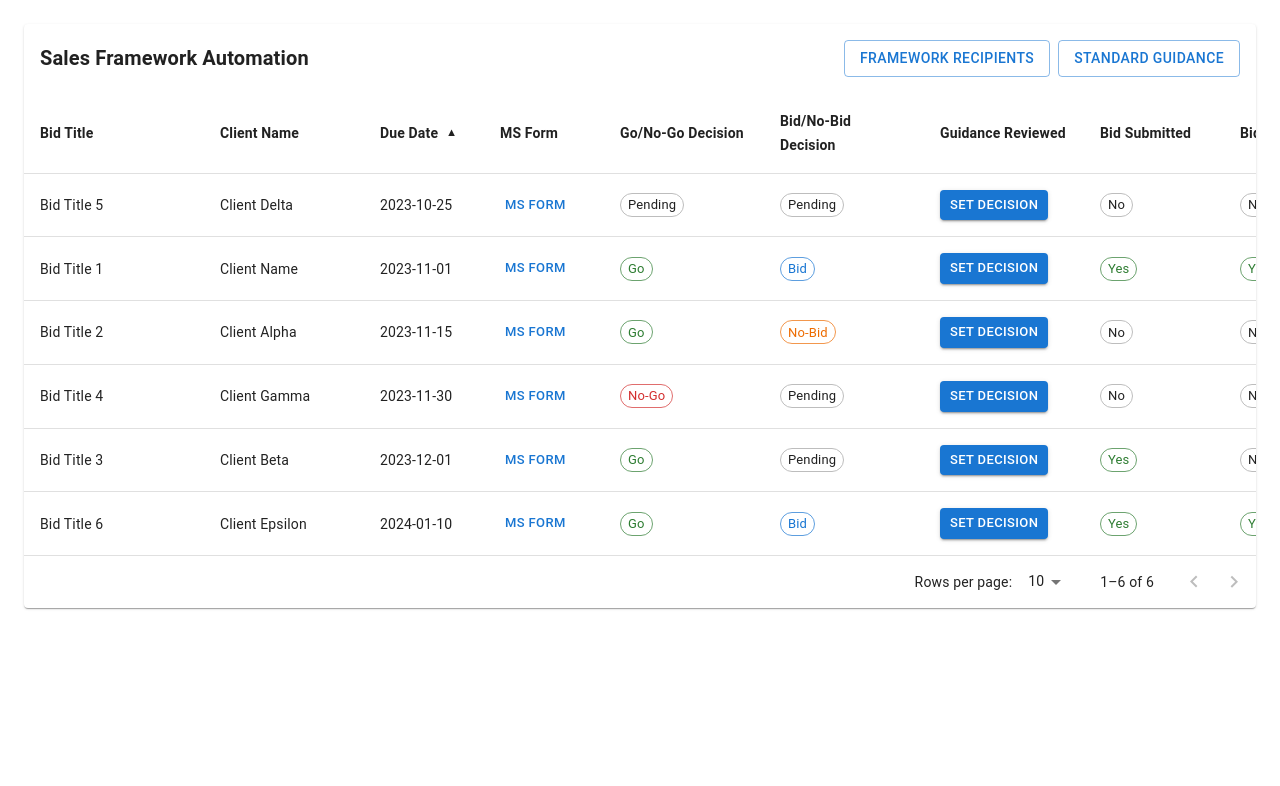
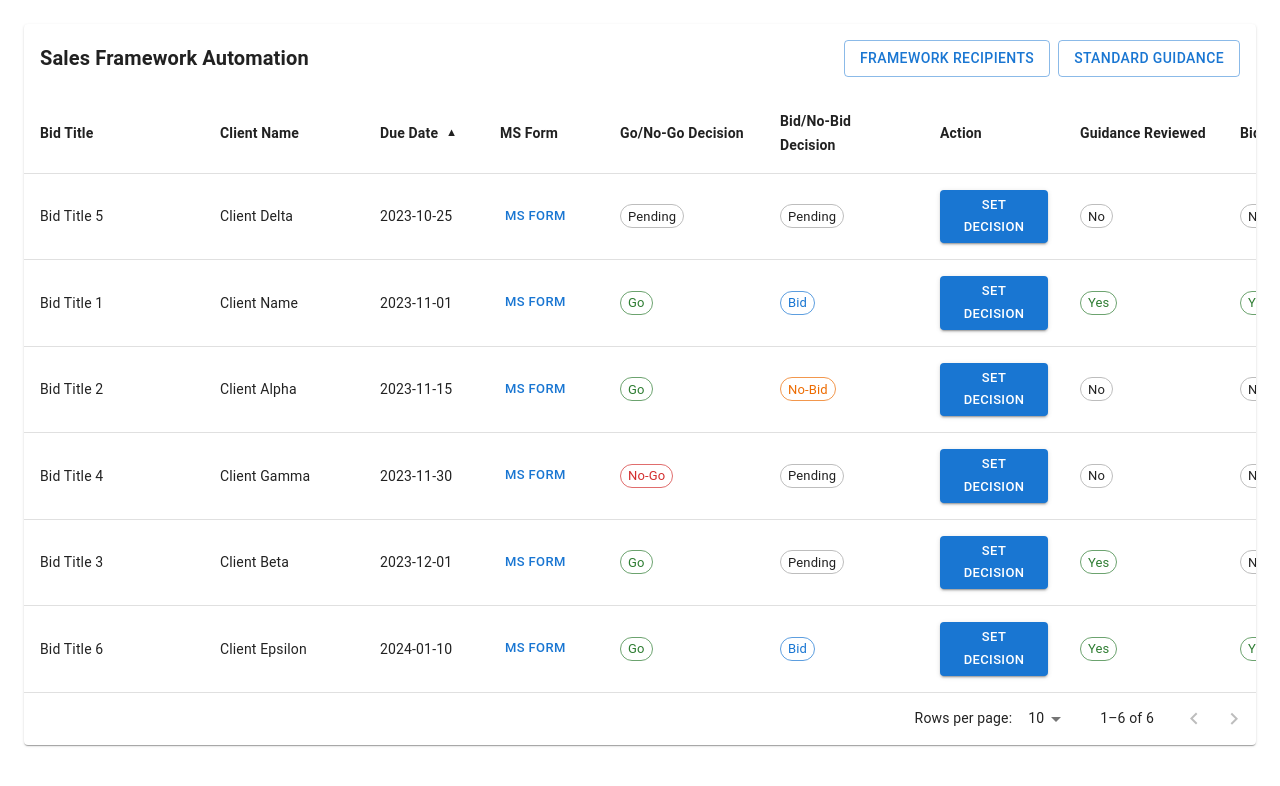
Before and after one commit to khuwaish-garg/sales-framework-ui, a Next.js app: page / in a window 1280 px wide. Shown: the top 786 px of the page. Built offline with nearby package versions, Linux system fonts and the light colour scheme.

Commit message:
client chnages

```diff
--- a/app/components/BidDecisionForm.js
+++ b/app/components/BidDecisionForm.js
@@ -42,18 +42,6 @@ export default function BidDecisionForm({
             setCommittee={setCommittee}
             label="Committee Member"
           />
-
-          <Typography variant="subtitle2" sx={{ mt: 2 }} fontWeight="bold">
-            No-Bid reason
-          </Typography>
-          <TextField
-            fullWidth
-            multiline
-            rows={3}
-            value={reason}
-            onChange={(e) => setReason(e.target.value)}
-            placeholder="Reason for the decision"
-          />
         </>
       )}
     </>
--- a/app/components/GoNoGoForm.js
+++ b/app/components/GoNoGoForm.js
@@ -1,6 +1,6 @@
 "use client";
 
-import { FormControlLabel, Switch, Typography, TextField } from "@mui/material";
+import { FormControlLabel, Switch, Typography } from "@mui/material";
 import CommitteeInputs from "./CommitteeInputs";
 
 export default function GoNoGoForm({
@@ -21,7 +21,13 @@ export default function GoNoGoForm({
     <>
       {/* Go / No-Go toggle */}
       <FormControlLabel
-        control={<Switch checked={isGo} onChange={() => setIsGo(!isGo)} />}
+        control={
+          <Switch
+            checked={isGo}
+            onChange={() => setIsGo(!isGo)}
+            disabled={skipDecision} // 🔹 Disable when skipDecision is true
+          />
+        }
         label={isGo ? "Go" : "No-Go"}
       />
 
@@ -83,20 +89,6 @@ export default function GoNoGoForm({
           />
         </>
       )}
-
-      {/* Reason section */}
-      <Typography variant="subtitle2" sx={{ mt: 2 }} fontWeight="bold">
-        {isGo ? "Go reason" : "No-Go reason"}
-      </Typography>
-      <TextField
-        fullWidth
-        multiline
-        rows={3}
-        value={reason}
-        onChange={(e) => setReason(e.target.value)}
-        placeholder="Reason for the decision"
-        disabled={isGo && skipDecision} // only disable when Go + Skip Decision
-      />
     </>
   );
 }
--- a/app/components/SalesTableRow.js
+++ b/app/components/SalesTableRow.js
@@ -40,6 +40,8 @@ export default function SalesTableRow({ row, onDecisionClick }) {
       <TableCell>{renderBoolChip(row.guidanceReviewed)}</TableCell>
       <TableCell>{renderBoolChip(row.bidSubmitted)}</TableCell>
       <TableCell>{renderBoolChip(row.bidAccepted)}</TableCell>
+      <TableCell>{row.goNoGoReason}</TableCell>
+      <TableCell>{row.bidReason}</TableCell>
     </TableRow>
   );
 }
--- a/app/components/salesTableData.js
+++ b/app/components/salesTableData.js
@@ -7,10 +7,12 @@ export const columns = [
   { id: "form", label: "MS Form", minWidth: 120 },
   { id: "goNoGo", label: "Go/No-Go Decision", minWidth: 160 },
   { id: "bidDecision", label: "Bid/No-Bid Decision", minWidth: 160 },
+  { id: "action", label: "Action", minWidth: 140 },
   { id: "guidanceReviewed", label: "Guidance Reviewed", minWidth: 160 },
   { id: "bidSubmitted", label: "Bid Submitted", minWidth: 140 },
   { id: "bidAccepted", label: "Bid Accepted", minWidth: 140 },
-  { id: "action", label: "Action", minWidth: 140 },
+  { id: "goNoGoReason", label: "Go/No-Go Reason", minWidth: 200 },
+  { id: "bidReason", label: "Bid/No-Bid Reason", minWidth: 200 },
 ];
 
 export const initialRows = [
@@ -24,6 +26,8 @@ export const initialRows = [
     guidanceReviewed: true,
     bidSubmitted: true,
     bidAccepted: false,
+    goNoGoReason: "Strong client relationship",
+    bidReason: "Competitive pricing",
   },
   {
     title: "Bid Title 2",
@@ -35,6 +39,8 @@ export const initialRows = [
     guidanceReviewed: false,
     bidSubmitted: false,
     bidAccepted: false,
+    goNoGoReason: "Aligned with strategy",
+    bidReason: "Low profitability",
   },
   {
     title: "Bid Title 3",
@@ -46,6 +52,8 @@ export const initialRows = [
     guidanceReviewed: true,
     bidSubmitted: false,
     bidAccepted: false,
+    goNoGoReason: "Good market opportunity",
+    bidReason: "Awaiting committee review",
   },
   {
     title: "Bid Title 4",
@@ -57,6 +65,8 @@ export const initialRows = [
     guidanceReviewed: false,
     bidSubmitted: false,
     bidAccepted: false,
+    goNoGoReason: "Resource constraints",
+    bidReason: "Decision not finalized",
   },
   {
     title: "Bid Title 5",
@@ -68,6 +78,8 @@ export const initialRows = [
     guidanceReviewed: false,
     bidSubmitted: false,
     bidAccepted: false,
+    goNoGoReason: "Awaiting leadership input",
+    bidReason: "Pending review",
   },
   {
     title: "Bid Title 6",
@@ -79,5 +91,7 @@ export const initialRows = [
     guidanceReviewed: true,
     bidSubmitted: true,
     bidAccepted: true,
+    goNoGoReason: "Strategic fit",
+    bidReason: "High client value",
   },
 ];
```
